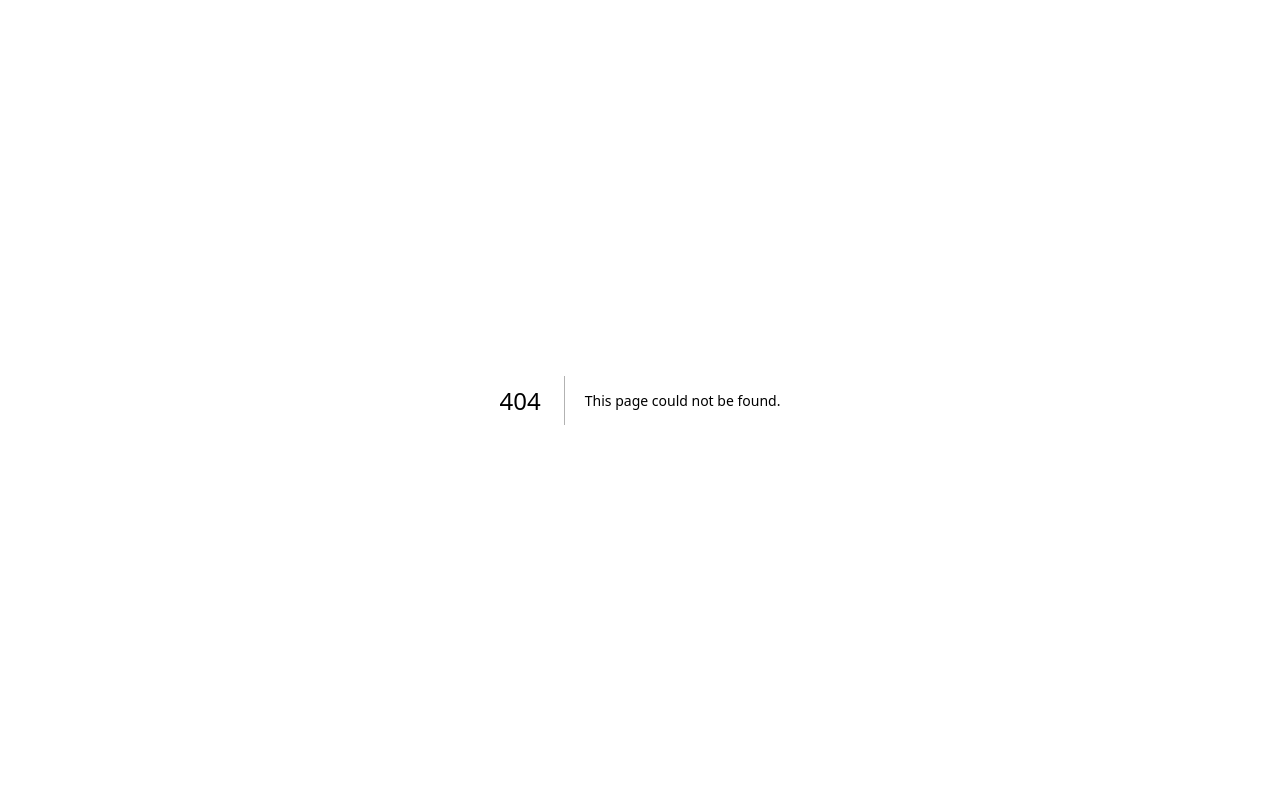
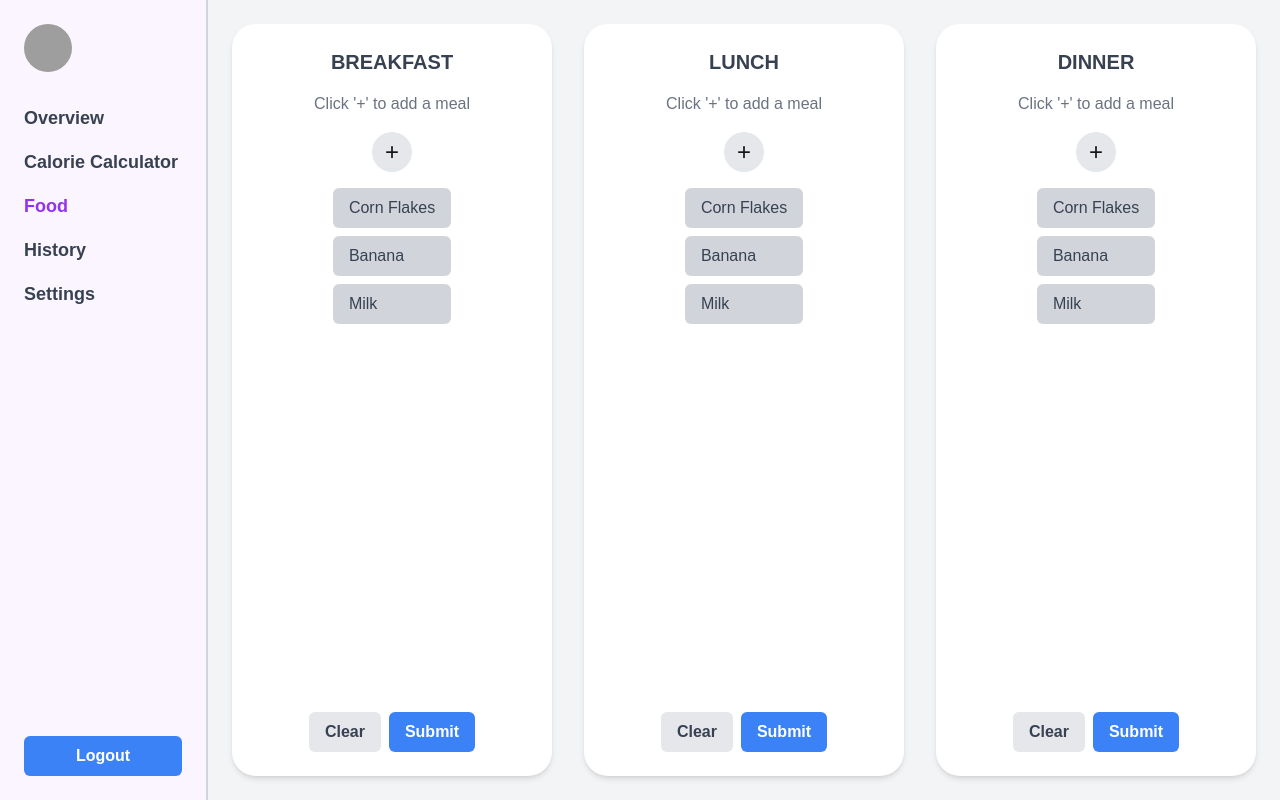
Before and after one commit to Valritehachi/Nextjs_project, a Next.js app: page /food in a window 1280 px wide. Before the commit this address had no page. Built offline with nearby package versions, Linux system fonts and the light colour scheme; grey boxes are pictures that could not be loaded.

Commit message:
added the food section

```diff
--- /dev/null
+++ b/app/food/page.tsx
@@ -0,0 +1,27 @@
+"use client";
+
+import React from 'react';
+import Sidebar from '../../components/Sidebar';
+import MealPlanner from '../../components/MealPlanner';
+
+const FoodPage = () => {
+  return (
+    <div className="flex min-h-screen">
+      {/* Sidebar */}
+      <Sidebar />
+
+      {/* Main Content */}
+      <div className="flex-grow p-6 bg-gray-100 flex justify-center space-x-8 min-h-screen">
+
+        <div className="flex justify-center space-x-8">
+          {/* Meal Columns */}
+          <MealPlanner title="BREAKFAST" meals={['Corn Flakes', 'Banana', 'Milk']} />
+          <MealPlanner title="LUNCH" meals={[]} />
+          <MealPlanner title="DINNER" meals={[]} />
+        </div>
+      </div>
+    </div>
+  );
+};
+
+export default FoodPage;
--- a/components/BodyComposition.tsx
+++ b/components/BodyComposition.tsx
@@ -1,6 +1,8 @@
 "use client";
 
+import Link from 'next/link';
 import React, { useState } from 'react';
+
 
 interface FormData {
   gender: string;
@@ -42,6 +44,8 @@ const BodyCompositionForm: React.FC = () => {
   };
 
   return (
+    <div className="flex flex-col items-center">
+      {/* Main Form/Card */}
       <div className="bg-white p-8 rounded-lg shadow-md w-full max-w-md">
         <h2 className="text-2xl font-semibold mb-6 text-center">Body Composition</h2>
 
@@ -144,6 +148,18 @@ const BodyCompositionForm: React.FC = () => {
           </button>
         </div>
       </div>
+
+      {/* Done Button outside the form */}
+      <div className="mt-6">
+        <Link href="/food" passHref>
+          <button
+            className="bg-blue-500 text-white font-semibold py-2 px-6 rounded-md hover:bg-blue-600 transition duration-300 ease-in-out"
+          >
+            Done
+          </button>
+        </Link>
+      </div>
+    </div>
   );
 };
 
--- /dev/null
+++ b/components/MealPlanner.tsx
@@ -0,0 +1,57 @@
+import React, { useState } from 'react';
+
+interface MealPlannerProps {
+  title: string;
+}
+
+const MealPlanner: React.FC<MealPlannerProps> = ({ title }) => {
+  const [meals, setMeals] = useState<string[]>(['Corn Flakes', 'Banana', 'Milk']);
+
+  const clearMeals = () => {
+    setMeals([]);
+  };
+
+  return (
+    <div className="bg-white p-6 rounded-3xl shadow-md w-80 flex flex-col items-center min-h-full">
+
+      <h2 className="text-xl font-semibold text-gray-700 mb-4">{title}</h2>
+      <p className="text-gray-500 mb-4">Click '+' to add a meal</p>
+
+      {/* Add Meal Button */}
+      <button className="bg-gray-200 rounded-full w-10 h-10 flex items-center justify-center text-2xl mb-4">
+        +
+      </button>
+
+      {/* Meal List */}
+      <div className="space-y-2 mb-4 flex-grow flex flex-col justify-start items-center">
+        {meals.length > 0 ? (
+          meals.map((meal, index) => (
+            <button
+              key={index}
+              className="bg-gray-300 w-full py-2 px-4 rounded-md text-gray-700 text-left"
+            >
+              {meal}
+            </button>
+          ))
+        ) : (
+          <p className="text-gray-500">No meals added yet</p>
+        )}
+      </div>
+
+      {/* Clear and Submit Buttons */}
+      <div className="flex space-x-2">
+        <button
+          className="bg-gray-200 text-gray-700 font-semibold py-2 px-4 rounded-md hover:bg-gray-300"
+          onClick={clearMeals}
+        >
+          Clear
+        </button>
+        <button className="bg-blue-500 text-white font-semibold py-2 px-4 rounded-md hover:bg-blue-600">
+          Submit
+        </button>
+      </div>
+    </div>
+  );
+};
+
+export default MealPlanner;
--- /dev/null
+++ b/components/Sidebar.tsx
@@ -0,0 +1,50 @@
+import React from 'react';
+
+const Sidebar = () => {
+  return (
+    <div className="bg-purple-50 w-60 p-6 flex flex-col justify-between border-r-2 border-gray-300">
+      <div>
+        {/* User Info */}
+        <div className="mb-8">
+          <div className="flex items-center space-x-4">
+            <img
+              src="/profile-pic.png"
+              alt="Profile"
+              className="w-12 h-12 rounded-full"
+            />
+            {/* <div>
+              <p className="font-bold"></p>
+              <p className="text-gray-600 text-sm"></p>
+            </div> */}
+          </div>
+        </div>
+
+        {/* Navigation Links */}
+        <nav className="space-y-4">
+          <a href="#" className="block text-lg text-gray-700 font-semibold">
+            Overview
+          </a>
+          <a href="#" className="block text-lg text-gray-700 font-semibold">
+            Calorie Calculator
+          </a>
+          <a href="#" className="block text-lg text-purple-600 font-semibold">
+            Food
+          </a>
+          <a href="#" className="block text-lg text-gray-700 font-semibold">
+            History
+          </a>
+          <a href="#" className="block text-lg text-gray-700 font-semibold">
+            Settings
+          </a>
+        </nav>
+      </div>
+
+      {/* Logout Button */}
+      <button className="bg-blue-500 text-white font-bold py-2 px-4 rounded-md hover:bg-blue-600">
+        Logout
+      </button>
+    </div>
+  );
+};
+
+export default Sidebar;
```
Lines whose indentation alone changed are shown as unchanged.
